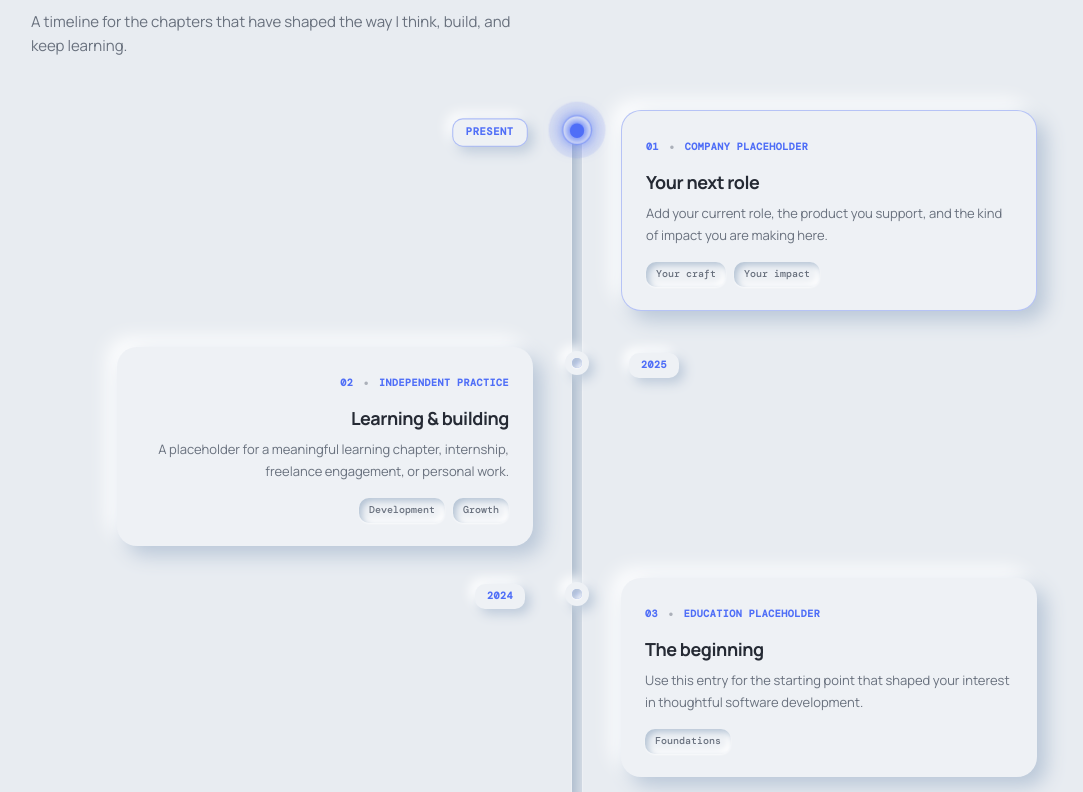
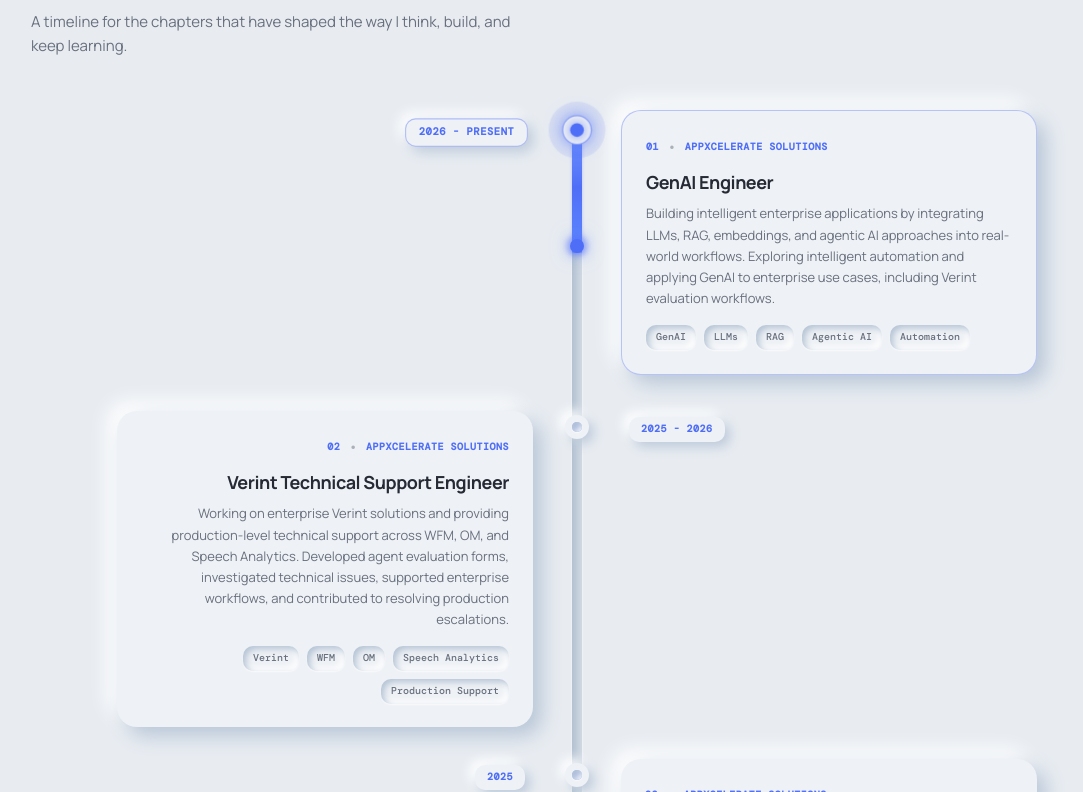
Before and after one commit to Pavithrarapuru/Portfolio, a React (Vite) app: page / in a window 1280 px wide. Shown: the part 5768-6560 px from the top of the page, without its empty margins (63-1146 px from the left). Built offline with nearby package versions, Linux system fonts and the light colour scheme.

Commit message:
update experince section

```diff
--- a/src/data/experience.js
+++ b/src/data/experience.js
@@ -1,24 +1,44 @@
 const experiences = [
   {
-    year: 'Present',
-    role: 'Your next role',
-    company: 'Company placeholder',
-    description: 'Add your current role, the product you support, and the kind of impact you are making here.',
-    tags: ['Your craft', 'Your impact'],
+    year: '2026 - Present',
+    role: 'GenAI Engineer',
+    company: 'Appxcelerate Solutions',
+    description:
+      'Building intelligent enterprise applications by integrating LLMs, RAG, embeddings, and agentic AI approaches into real-world workflows. Exploring intelligent automation and applying GenAI to enterprise use cases, including Verint evaluation workflows.',
+    tags: ['GenAI', 'LLMs', 'RAG', 'Agentic AI', 'Automation'],
   },
+
+  {
+    year: '2025 - 2026',
+    role: 'Verint Technical Support Engineer',
+    company: 'AppXcelerate Solutions',
+    description:
+      'Working on enterprise Verint solutions and providing production-level technical support across WFM, OM, and Speech Analytics. Developed agent evaluation forms, investigated technical issues, supported enterprise workflows, and contributed to resolving production escalations.',
+    tags: [
+      'Verint',
+      'WFM',
+      'OM',
+      'Speech Analytics',
+      'Production Support',
+    ],
+  },
+
   {
     year: '2025',
-    role: 'Learning & building',
-    company: 'Independent practice',
-    description: 'A placeholder for a meaningful learning chapter, internship, freelance engagement, or personal work.',
-    tags: ['Development', 'Growth'],
+    role: 'Python Developer Intern',
+    company: 'AppXcelerate Solutions',
+    description:
+      'Started my professional software engineering journey by building Python-based applications, chatbots, and AI-enabled automation solutions. Worked with Python backend development and explored how intelligent capabilities could be integrated into practical applications.',
+    tags: ['Python', 'Backend', 'Chatbots', 'AI Automation'],
   },
+
   {
-    year: '2024',
-    role: 'The beginning',
-    company: 'Education placeholder',
-    description: 'Use this entry for the starting point that shaped your interest in thoughtful software development.',
-    tags: ['Foundations'],
+    year: '2025',
+    role: 'Developer Foundations',
+    company: 'Learning → Building → Experimenting',
+    description:
+      'Started with Python and DSA problem solving, then expanded into frontend development with HTML, CSS, JavaScript, TypeScript, and React. Built hands-on projects including web applications, an e-commerce application, and a Python-powered virtual assistant while discovering my passion for building intelligent software.',
+    tags: ['Python', 'DSA', 'React', 'JavaScript', 'Projects'],
   },
 ]
 
```
